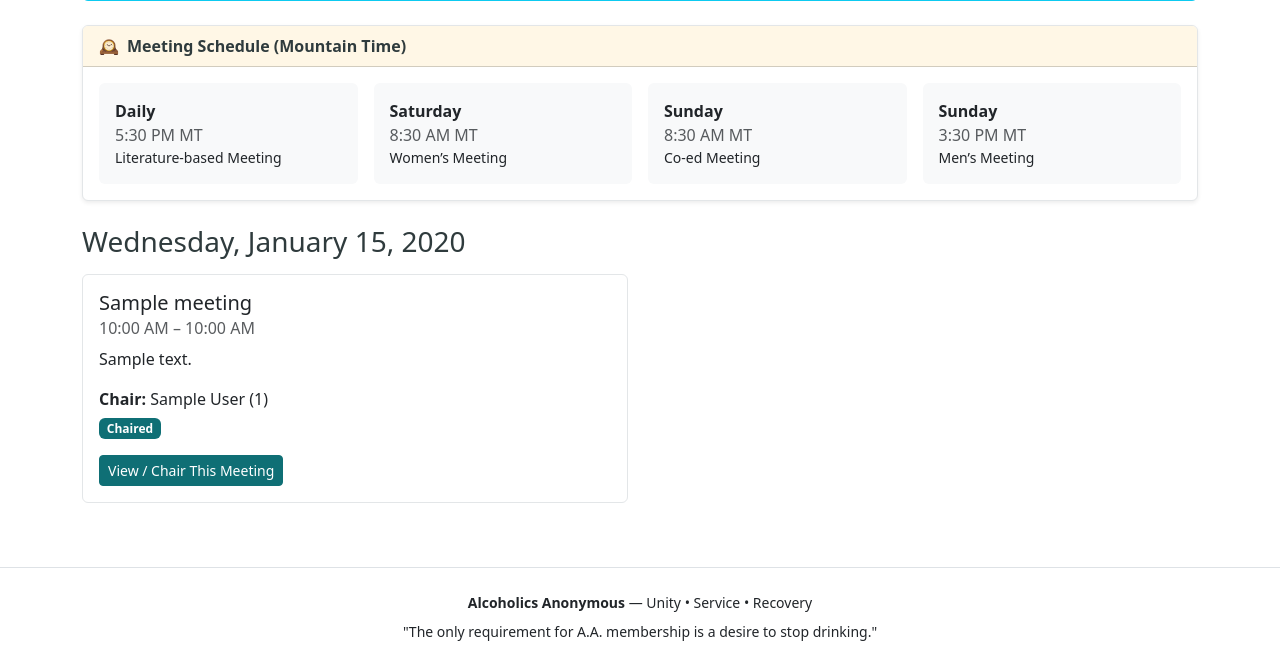
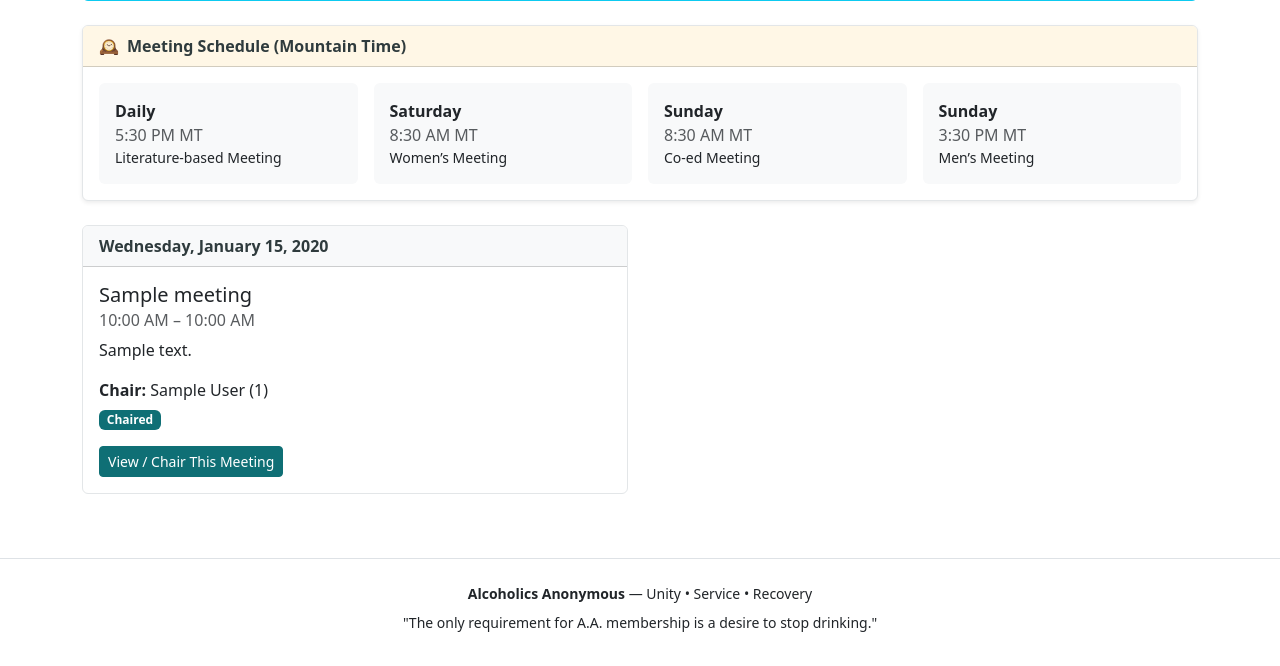
Before and after one commit to jalex0823/bp-chairperson-app, a Flask app: template templates/index.html in a window 1280 px wide. Shown: the part 673-1339 px from the top of the page. After the commit the page ends 1305 px from the top, so only its background shows below. Run offline with Flask 3, Linux system fonts and the light colour scheme; the template is opened without the code that fills it: most values are stand-ins (such as "Sample title", 1, 10 or a date in 2020); some libraries are stand-ins or nearby versions.

Commit message:
Stack meetings in rows of two chronologically on index page
Changes:
- Remove individual date headers (h3 headings)
- Combine all meetings into single row layout flowing chronologically
- Move date display into card header for each meeting
- Meetings now stack 2-per-row across all dates in chronological order
- Cleaner, more compact view of upcoming meetings

```diff
--- a/templates/index.html
+++ b/templates/index.html
@@ -110,13 +110,15 @@
         <span class="d-block mt-1">Run locally: <code>flask --app app.py seed-schedule</code> (set WEEKS=52 for a full year), or configure a source and run <code>flask --app app.py import-web</code>/<code>import-ics</code>.</span>
       </div>
       {% endif %}
-  {% endif %}
-    {% for date_str, meetings in meetings_by_date.items() %}
-      <h3 class="mt-4 mb-3">{{ meetings[0].event_date.strftime('%A, %B %d, %Y') }}</h3>
-      <div class="row">
+  {% else %}
+    <div class="row mt-4">
+      {% for date_str, meetings in meetings_by_date.items() %}
         {% for m in meetings %}
           <div class="col-md-6 mb-3">
             <div class="card h-100">
+              <div class="card-header bg-light">
+                <strong>{{ m.event_date.strftime('%A, %B %d, %Y') }}</strong>
+              </div>
               <div class="card-body">
                 <h5 class="card-title">{{ m.title }}</h5>
                 <h6 class="card-subtitle mb-2 text-muted">
@@ -157,6 +159,7 @@
             </div>
           </div>
         {% endfor %}
-      </div>
-    {% endfor %}
+      {% endfor %}
+    </div>
+  {% endif %}
 {% endblock %}
```
